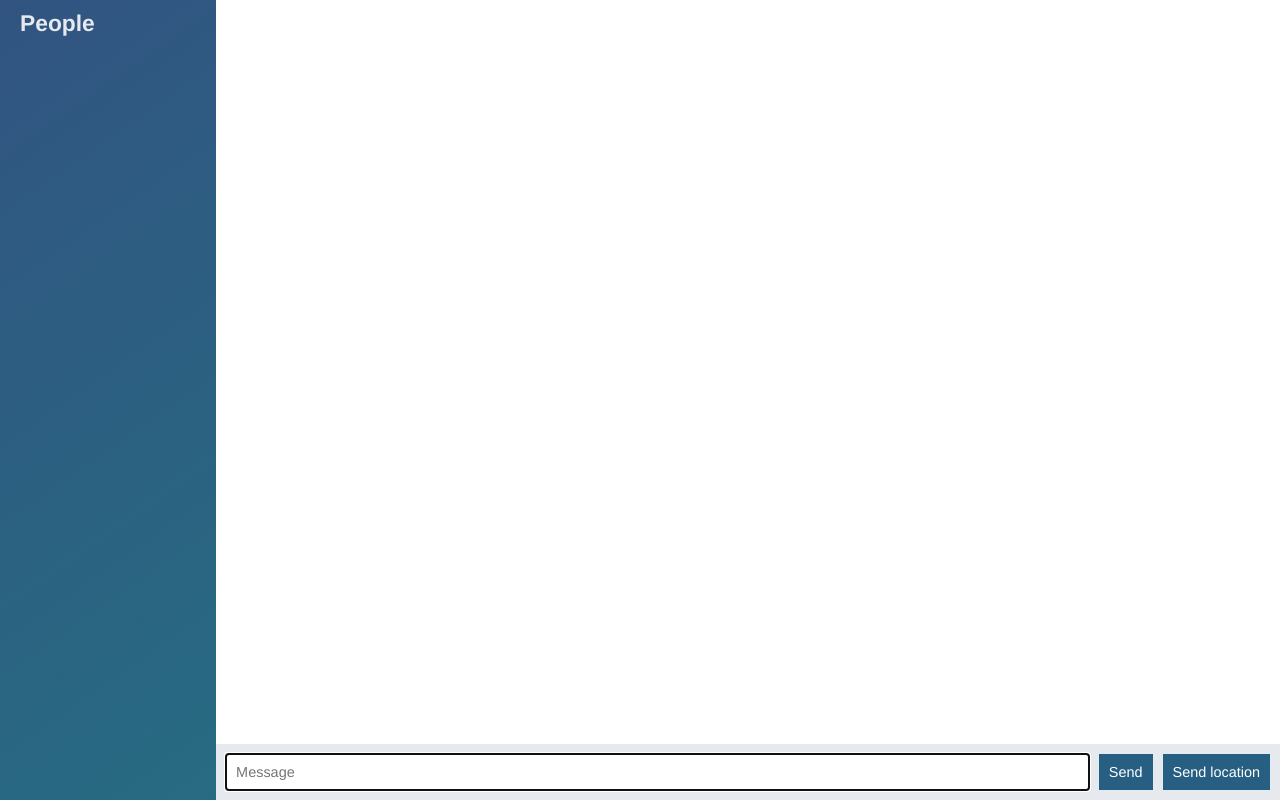
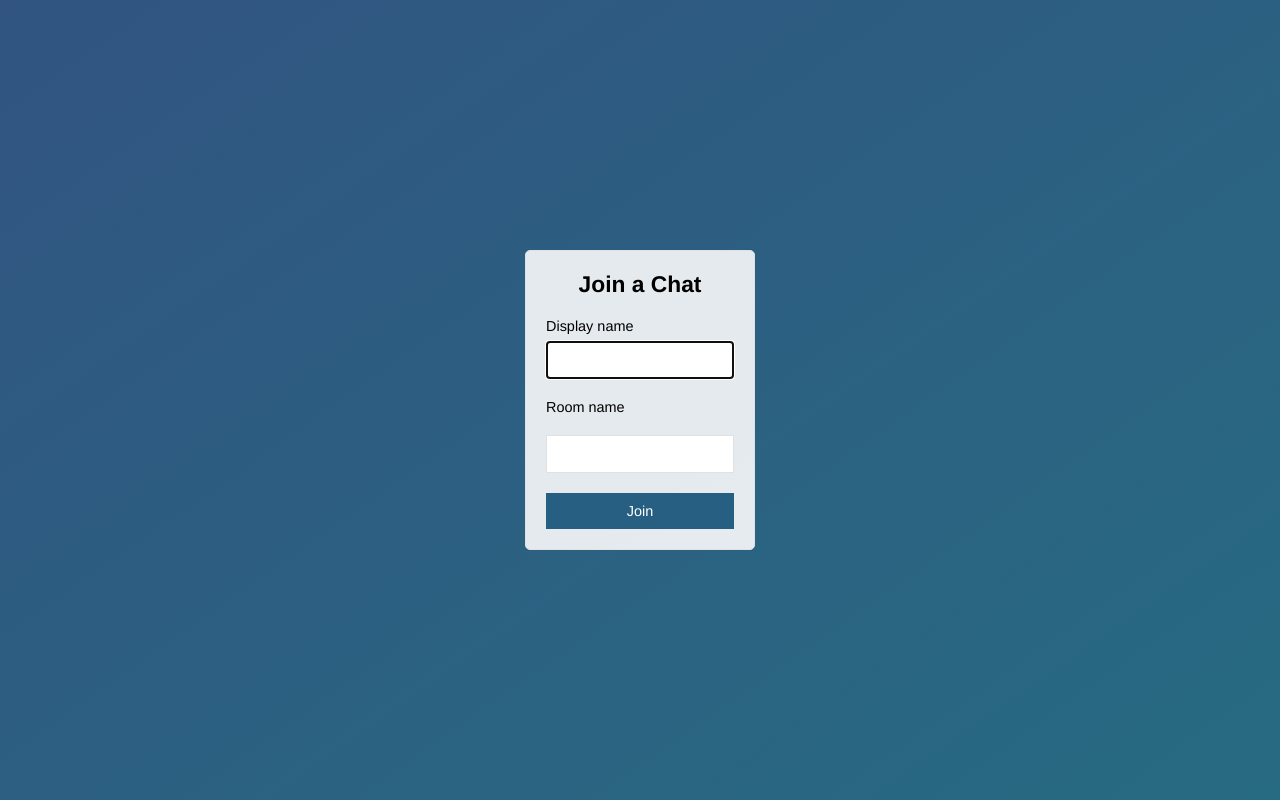
Before and after one commit to lucianojardim/node-chat-app, a website: page public/index.html in a window 1280 px wide. Drawn offline with nearby package versions, Linux system fonts and the light colour scheme; no server answers.

Commit message:
New index.html to get user and chat room names 201612250939

```diff
--- a/public/index.html
+++ b/public/index.html
@@ -1,62 +1,34 @@
 <!DOCTYPE html>
-
 <html>
 
 <head>
-  <meta charset="utf-8">
+  <meta charset="utf-8"/>
+  <title>Join | ChatApp</title>
+  <meta name="viewport" content="width=device-width, initial-scale=1, user-scalable=no"/>
   <link rel="stylesheet" href="/css/styles.css"/>
 </head>
 
-<body class="chat">
-
-  <div class="chat__sidebar">
-    <h3>People</h3>
-    <div id="users"></div>
+<body class="centered-form">
+  <div class="centered-form__form">
+    <form action="/chat.html">
+      <div class="form-field">
+        <h3>Join a Chat</h3>
+      </div>
+      <div class="form-field">
+        <label>Display name</label>
+        <input type="text" name="name" autofocus/>
+      </div>
+      <div class="form-field">
+        <label>Room name</label>
+      </div>
+      <div class="form-field">
+        <input type="text" name="room"/>
+      </div>
+      <div class="form-field">
+        <button>Join</button>
+      </div>
+    </form>
   </div>
-
-  <div class="chat__main">
-    <ol id="messages" class="chat__messages"></ol>
-
-    <div class="chat__footer">
-      <form id="message-form">
-        <input name="message" type="text" placeholder="Message" autofocus autocomplete="off"/>
-        <button>Send</button>
-      </form>
-      <button id="send-location">Send location</button>
-    </div>
-  </div>
-
-  <script id="message-template" type="x-tmpl-mustache">
-    <li class="message">
-      <div class="message__title">
-        <h4>{{from}}</h4>
-        <span>{{createdAt}}</span>
-      </div>
-      <div class="message__body">
-        <p>{{text}}</p>
-      </div>
-    </li>
-  </script>
-
-    <script id="location-message-template" type="x-tmpl-mustache">
-    <li class="message">
-      <div class="message__title">
-        <h4>{{from}}</h4>
-        <span>{{createdAt}}</span>
-      </div>
-      <div class="message__body">
-        <p>
-          <a href="{{url}}" target="_blank">My current location</a>
-        </p>
-      </div>
-    </li>
-  </script>
-
-  <script src="/socket.io/socket.io.js"></script>
-  <script src="/js/libs/jquery-3.1.1.min.js"></script>
-  <script src="/js/libs/moment.min.js"></script>
-  <script src="/js/libs/mustache.min.js"></script>
-  <script src="/js/index.js"></script>
 </body>
 
 </html>
```
Also changed, not shown: public/chat.html (added, +63 -0 lines), public/js/chat.js (renamed from public/js/index.js).
